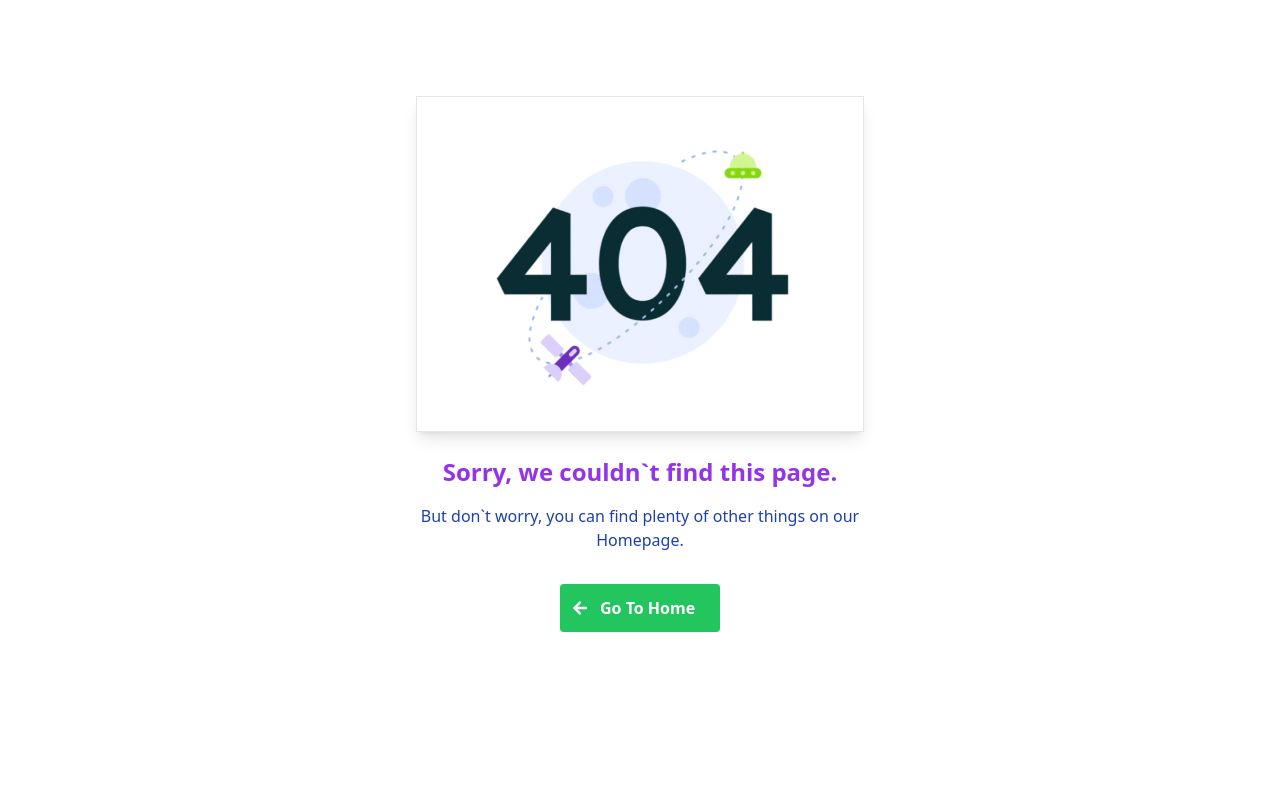
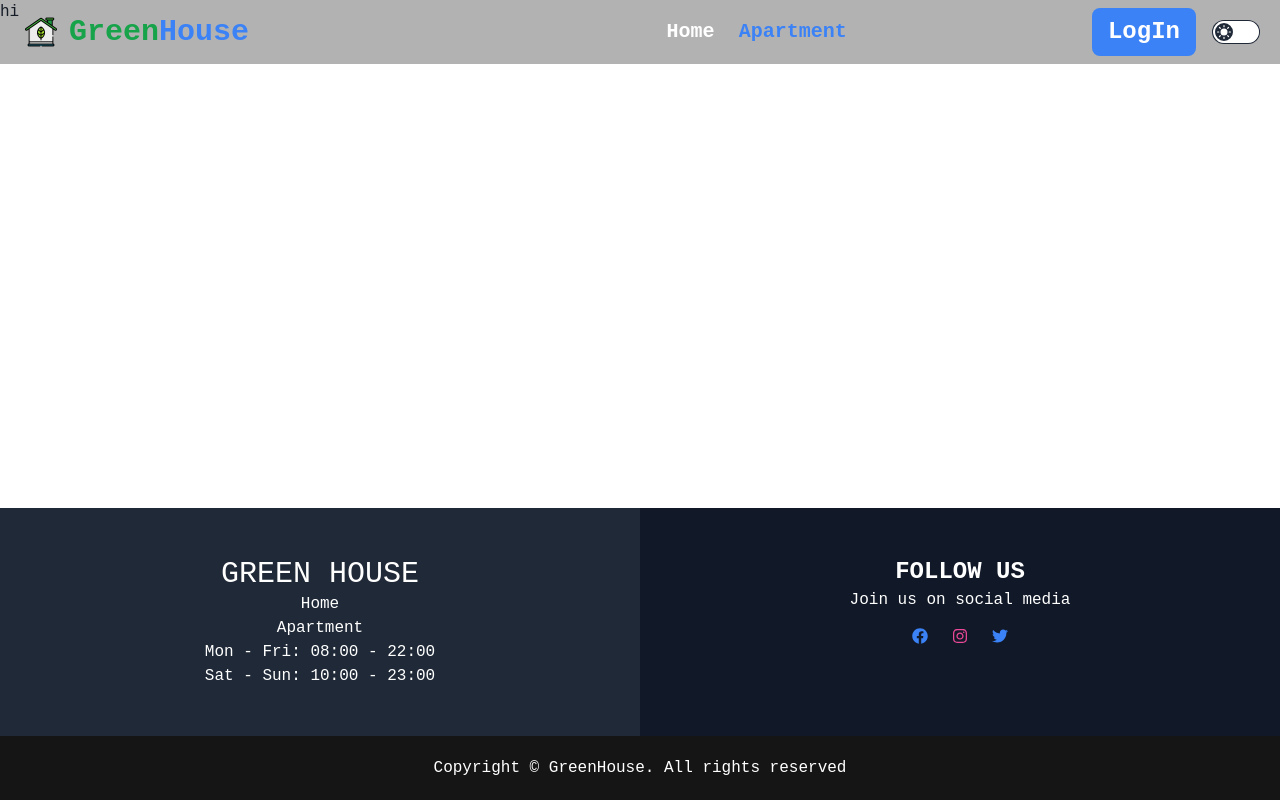
Before and after one commit to AhmedMiraz1/green-house, a React (Vite) app: page /apartment in a window 1280 px wide. Built offline with nearby package versions, Linux system fonts and the light colour scheme; a web font is replaced by a local one.

Commit message:
firebase key added

```diff
--- a/package.json
+++ b/package.json
@@ -10,6 +10,7 @@
     "preview": "vite preview"
   },
   "dependencies": {
+    "firebase": "^10.12.2",
     "localforage": "^1.10.0",
     "match-sorter": "^6.3.4",
     "react": "^18.2.0",
--- a/src/Routes/Router.jsx
+++ b/src/Routes/Router.jsx
@@ -2,6 +2,7 @@ import { createBrowserRouter } from "react-router-dom";
 import MainLayout from "../layout/MainLayout";
 import Home from "../pages/Home/Home";
 import ErrorPage from "../ErrorPage/ErrorPage";
+import Apartment from "../pages/Apartment";
 
 
 
@@ -14,6 +15,10 @@ import ErrorPage from "../ErrorPage/ErrorPage";
         {
             path:'/',
             element:<Home/>
+        },
+        {
+            path:'/apartment',
+            element:<Apartment/>,
         }
     ]
   },
--- /dev/null
+++ b/src/firebase/firebase.config.js
@@ -0,0 +1,22 @@
+// Import the functions you need from the SDKs you need
+import { initializeApp } from "firebase/app";
+import { getAuth } from "firebase/auth";
+// TODO: Add SDKs for Firebase products that you want to use
+// https://firebase.google.com/docs/web/setup#available-libraries
+
+// Your web app's Firebase configuration
+const firebaseConfig = {
+  apiKey: import.meta.env.VITE_apiKey,
+  authDomain: import.meta.env.VITE_authDomain,
+  projectId: import.meta.env.VITE_projectId,
+  storageBucket: import.meta.env.VITE_storageBucket,
+  messagingSenderId: import.meta.env.VITE_messagingSenderId,
+  appId: import.meta.env.VITE_appId
+};
+
+// Initialize Firebase
+const app = initializeApp(firebaseConfig);
+
+const auth = getAuth(app)
+
+export default auth
--- a/src/layout/MainLayout.jsx
+++ b/src/layout/MainLayout.jsx
@@ -1,5 +1,6 @@
 import { Outlet } from "react-router-dom";
 import Navbar from "../pages/shard/Navbar";
+import Footer from "../pages/shard/Footer";
 
 const MainLayout = () => {
   return (
@@ -7,10 +8,10 @@ const MainLayout = () => {
     <div className="container  mx-auto shadow-md  bg-fixed rounded-b-md">
     <Navbar/>
     </div>
-     <div className=" container  mx-auto  min-h-[calc(100vh-337px)]">
+     <div className=" container  mx-auto  min-h-[calc(100vh-580px)]">
      <Outlet/>
      </div>
-
+     <Footer/>
   </div>
   );
 };
--- /dev/null
+++ b/src/pages/Apartment.jsx
@@ -0,0 +1,11 @@
+
+
+const Apartment = () => {
+    return (
+        <div>
+            <h1>hi</h1>
+        </div>
+    );
+};
+
+export default Apartment;
--- a/src/pages/Home/Banner.jsx
+++ b/src/pages/Home/Banner.jsx
@@ -43,6 +43,7 @@ const Banner = () => {
         <SwiperSlide >
             <img src={img1} alt="" />
 
+
         </SwiperSlide>
         <SwiperSlide>
         <img src={img2} alt="" />
--- /dev/null
+++ b/src/pages/shard/Footer.jsx
@@ -0,0 +1,36 @@
+import { FaFacebook, FaInstagram, FaTwitter } from "react-icons/fa";
+import { Link } from "react-router-dom";
+
+
+const Footer = () => {
+    return (
+        <div className="mt-72">
+
+            <div className="flex ">
+                <div className="bg-[#1F2937] text-white w-full text-center py-12 space-y-6">
+                    <div className="flex flex-col">
+                    <h1 className="uppercase text-xl md:text-2xl lg:text-3xl">Green House</h1>
+
+                   <Link to='/'> <a href="">Home</a></Link>
+                   <Link to='/apartment'> <a href="">Apartment</a></Link>
+                    <a href="">Mon - Fri: 08:00 - 22:00</a>
+                    <a href="">Sat - Sun: 10:00 - 23:00</a>
+                    </div>
+
+                </div>
+                <div className="bg-[#111827] text-white w-full text-center space-y-4 py-12">
+                    <h1 className="uppercase text-xl md:text-2xl font-bold">Follow US</h1>
+                    <a href="">Join us on social media</a>
+                    <div className="flex gap-6 justify-center text-blue-500"><span><FaFacebook/></span><span><FaInstagram className="text-pink-500"/></span><span><FaTwitter/></span></div>
+
+                </div>
+            </div>
+            <div className="bg-[#151515] w-full">
+                <p className="text-white text-center py-5">Copyright © GreenHouse. All rights reserved</p>
+            </div>
+
+        </div>
+    );
+};
+
+export default Footer;
--- a/src/pages/shard/Navbar.jsx
+++ b/src/pages/shard/Navbar.jsx
@@ -89,7 +89,7 @@ const Navbar = () => {
             }>Home</NavLink>
           </li>
           <li>
-            <NavLink to='/allJobs' className={({ isActive }) =>
+            <NavLink to='/apartment' className={({ isActive }) =>
               isActive
                 ? "text-[#23BE0A] text-lg  "
                 : "text-lg"
@@ -114,7 +114,7 @@ const Navbar = () => {
             }>Home</NavLink>
           </li>
           <li>
-            <NavLink to="/allJobs"   className={({ isActive }) =>
+            <NavLink to="/apartment"   className={({ isActive }) =>
               isActive
                 ? "text-blue-500 font-bold text-xl  "
                 : "font-bold text-xl"
```
Also changed, not shown: 1 other file (tests, documents, lock files or other folders).
